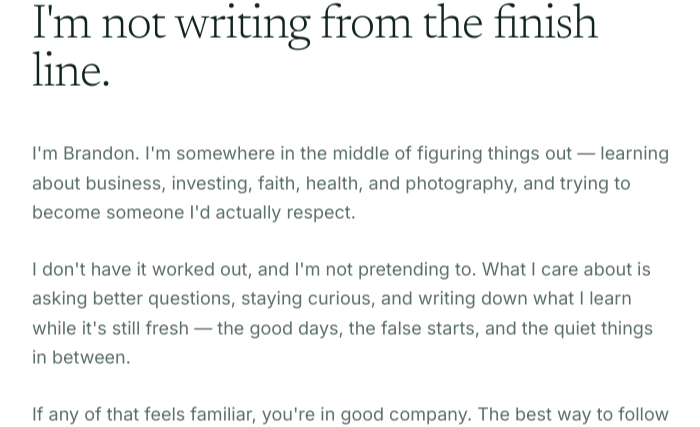
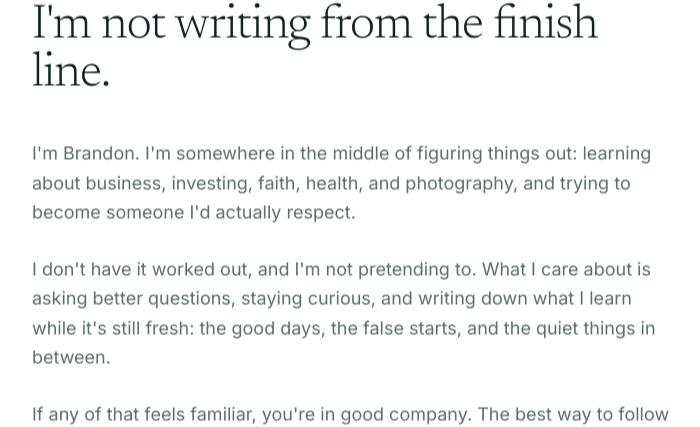
Before and after one commit to iambrandonpolk/brandon-polk-site, a Next.js app: page / in a window 1280 px wide. Shown: the part 2010-2437 px from the top of the page, without its empty margins (104-804 px from the left). Built offline with nearby package versions, Linux system fonts and the light colour scheme.

Commit message:
Remove em dashes from copy

```diff
--- a/components/About.jsx
+++ b/components/About.jsx
@@ -10,14 +10,14 @@ export default function About() {
 
       <div className="mt-10 max-w-reading space-y-7 text-lg leading-relaxed text-[var(--text-muted)]">
         <p>
-          I'm Brandon. I'm somewhere in the middle of figuring things out —
+          I'm Brandon. I'm somewhere in the middle of figuring things out:
           learning about business, investing, faith, health, and photography,
           and trying to become someone I'd actually respect.
         </p>
         <p>
           I don't have it worked out, and I'm not pretending to. What I care
           about is asking better questions, staying curious, and writing down
-          what I learn while it's still fresh — the good days, the false starts,
+          what I learn while it's still fresh: the good days, the false starts,
           and the quiet things in between.
         </p>
         <p>
```
